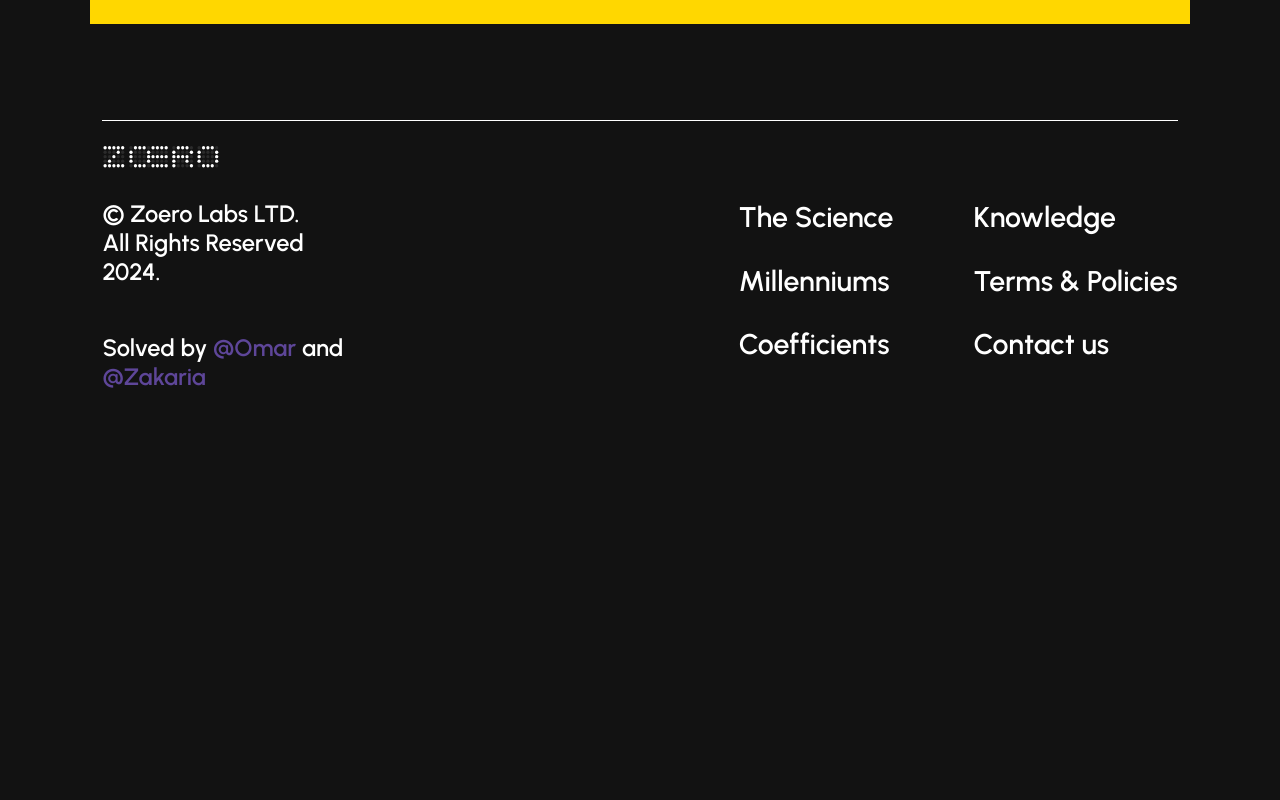
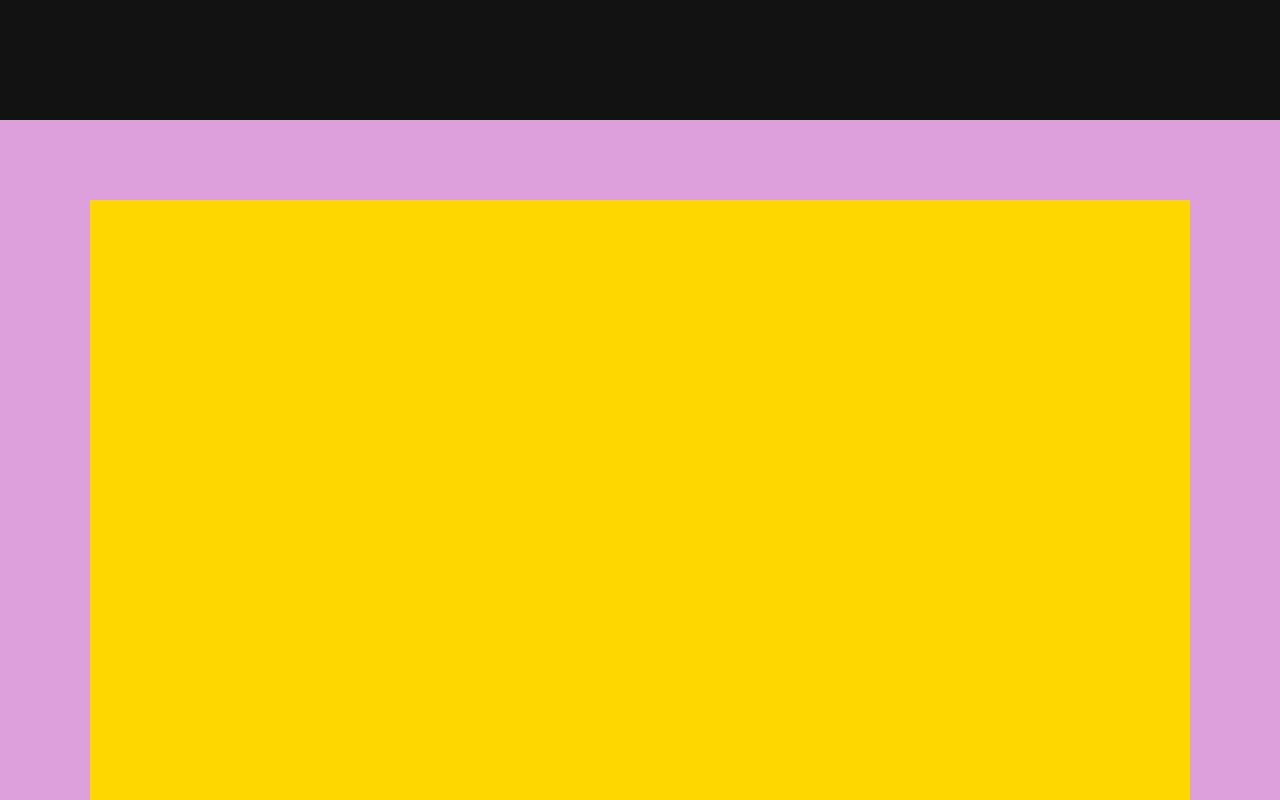
Before and after one commit to ivantrejoc/zoerowebsite, a React (Vite) app: page /experiments in a window 1280 px wide. Shown: the part 4820-5620 px from the top of the page. Before the commit the page ends 5260 px from the top, so only its background shows below. Built offline with nearby package versions, Linux system fonts and the light colour scheme.

Commit message:
testimony-section/layout

```diff
--- a/src/pages/Experiments.jsx
+++ b/src/pages/Experiments.jsx
@@ -367,6 +367,7 @@ const Experiments = () => {
           </Grid>
         </Box>
       </Box>
+      {/* SCREENSHOTS SECTION */}
       <Box
         id="screenshots-container"
         sx={{
@@ -384,7 +385,6 @@ const Experiments = () => {
       >
         <Box
           sx={{
-            background: "gold",
             display: "flex",
             justifyContent: "stretch",
             alignItems: "start",
@@ -398,7 +398,38 @@ const Experiments = () => {
             backgroundRepeat: "no-repeat",
             backgroundPosition: "center"
           }}
-        ></Box>
+        />
+      </Box>
+      {/* TESTIMONY SECTION */}
+      <Box
+        id="testimony-container"
+        sx={{
+          background: "plum",
+          display: "flex",
+          justifyContent: "center",
+          alignItems: "center",
+          flexDirection: "column",
+          position: "relative",
+          width: "100%",
+          overflowX: "0px",
+          height: "100vh",
+          maxHeight: "100vh",
+          marginBottom: 12
+        }}
+      >
+        <Box
+          sx={{
+            background: "gold",
+            display: "flex",
+            justifyContent: "stretch",
+            alignItems: "start",
+            flexDirection: "column",
+            position: "relative",
+            width: "86%",
+            height: "80%",
+            margin: "0 7vw 0 7vw"
+
+          }}></Box>
       </Box>
     </Box>
   );
```
